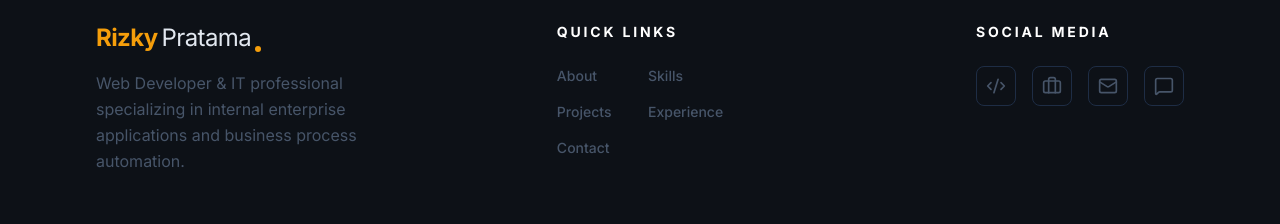
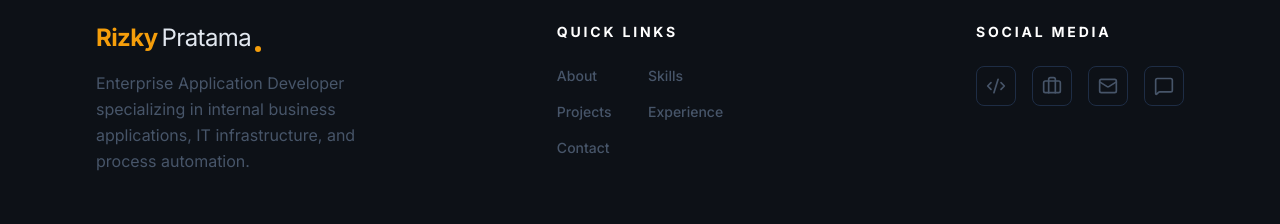
Before and after one commit to rizkypratam4/portofolio, a React (Vite) app: page / in a window 1280 px wide. Shown: the part 5580-5804 px from the top of the page. Built offline with nearby package versions, Linux system fonts and the light colour scheme.

Commit message:
change text footer

```diff
--- a/src/App.tsx
+++ b/src/App.tsx
@@ -949,8 +949,8 @@ export default function App() {
               <span className="w-1.5 h-1.5 rounded-full bg-accent mb-0.5 self-end group-hover:scale-125 transition-transform"></span>
             </a>
             <p className="text-text-muted leading-relaxed max-w-xs">
-              Web Developer & IT professional specializing in internal enterprise
-              applications and business process automation.
+              Enterprise Application Developer specializing in internal business
+              applications, IT infrastructure, and process automation.
             </p>
           </div>
 
```
